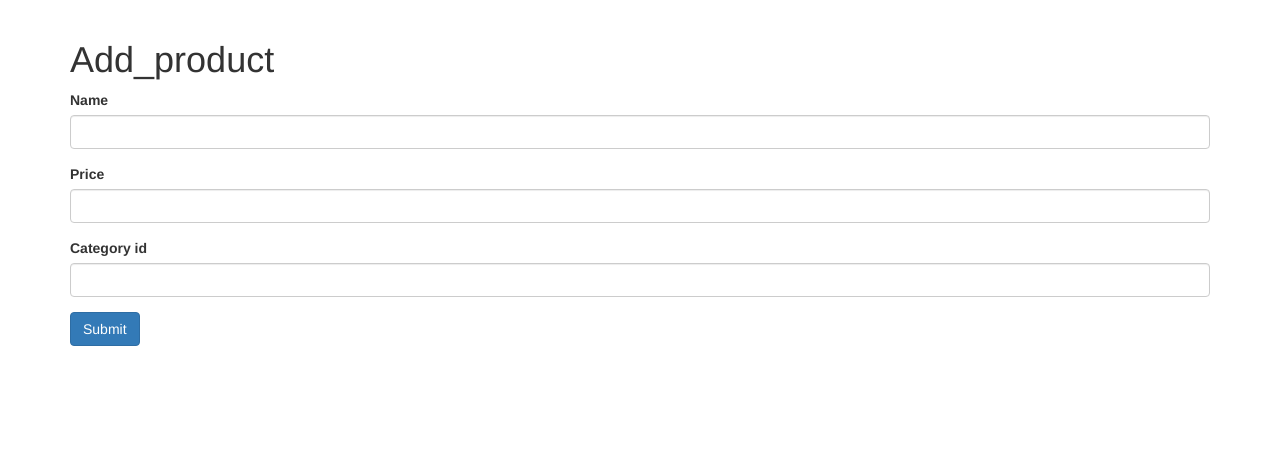
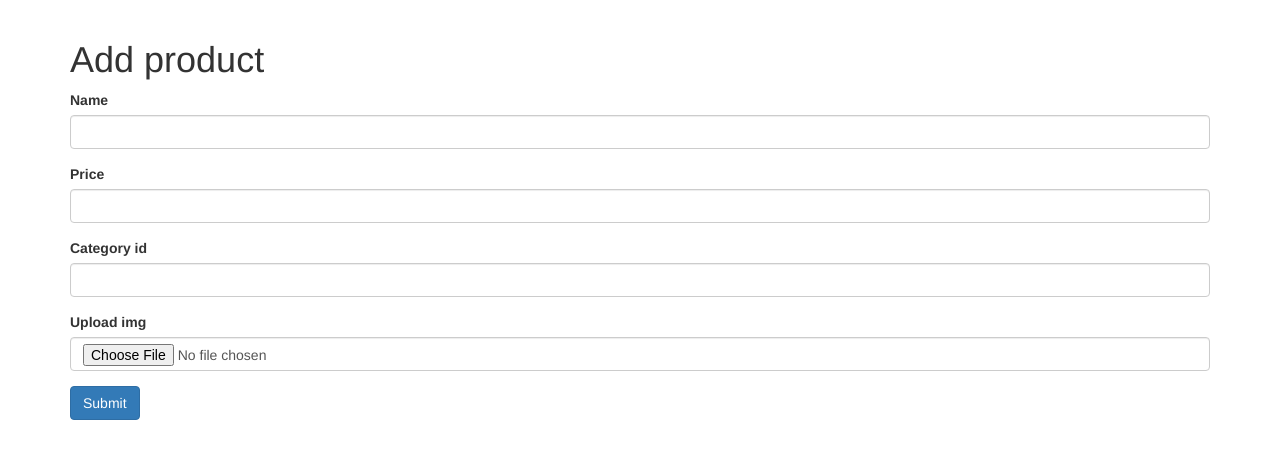
Before and after one commit to denyszamiatin/ma_shop, a Python web app: template templates/add_product.html in a window 1280 px wide. Shown: the part 52-511 px from the top of the page. Run offline with Jinja, Linux system fonts and the light colour scheme; the template is opened without the code that fills it, so the values that code supplies are empty; some libraries are stand-ins or nearby versions.

Commit message:
Merge branch 'master' of /home/valentyn/course/ma_shop with conflicts.

```diff
--- a/templates/add_product.html
+++ b/templates/add_product.html
@@ -2,8 +2,8 @@
 {% block content %}
 <div class="container">
 <p class="badge badge-warning">{{ message }}</p>
-<h1 class="m-5">Add_product</h1>
-<form method="post">
+<h1 class="m-5">Add product</h1>
+<form method="POST" enctype="multipart/form-data">
   <div class="form-group">
     <label for="product_name">Name</label>
     <input type="text" class="form-control" id="name_input" name="product_name" value="">
@@ -16,6 +16,10 @@
         <label for="product_category">Category id</label>
         <input type="number" class="form-control" id="product_category" name="product_category" value="">
     </div>
+    <div class="form-group">
+        <label for="img">Upload img</label>
+        <input type="file" class="form-control" id="img" name="img" value="">
+    </div>
   <button type="submit" class="btn btn-primary">Submit</button>
 </form>
 </div>
```
Also changed, not shown: products/products.py (+5 -7 lines).
